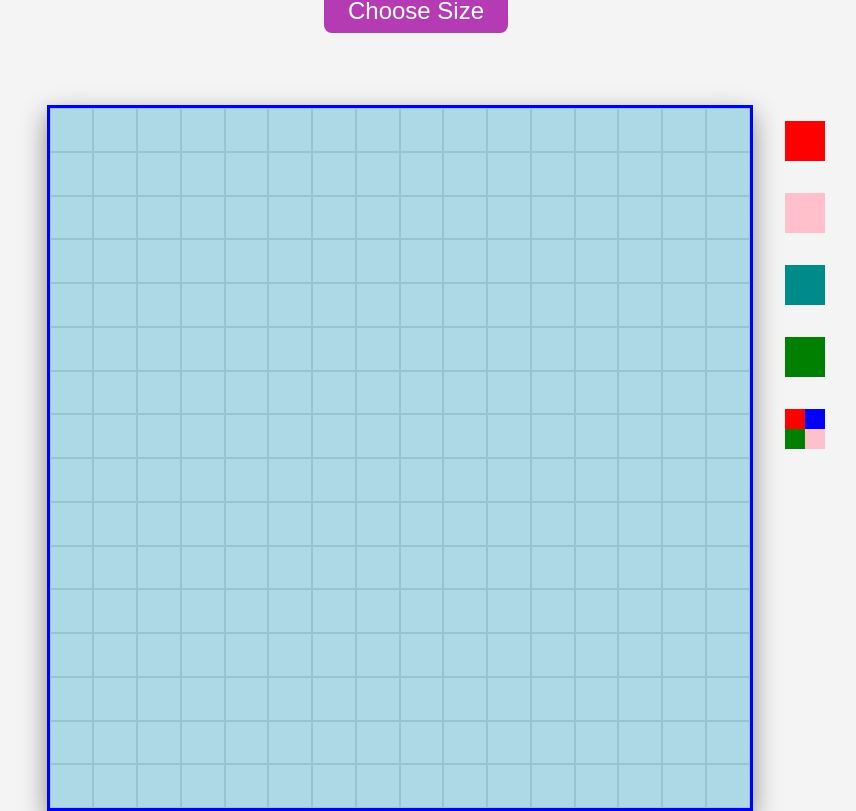
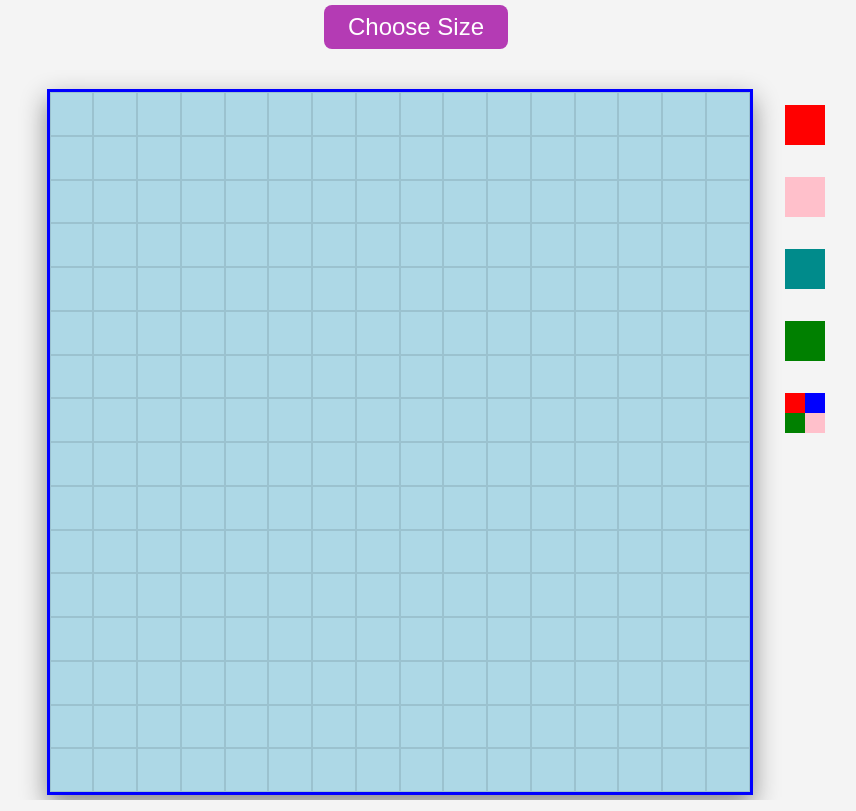
Before and after one commit to FabianSpeh/grid-sketching, a plain HTML site: page index.html in a window 1280 px wide. Shown: the whole page, without its empty margins (224-1080 px from the left). Drawn offline with Linux system fonts and the light colour scheme.

Commit message:
slightly modified the margin of the "Select Size" Button and modified the README.md to reflect what the project is about

```diff
--- a/index.css
+++ b/index.css
@@ -107,7 +107,7 @@ body {
 .size-btn{
     align-self: center;
     flex-grow: 0;
-    margin-bottom: 72px;
+    margin-bottom: 40px;
     padding: 8px 24px;
     background-color: rgb(180, 59, 180);
     color: white;
```
Also changed, not shown: 1 other file.
